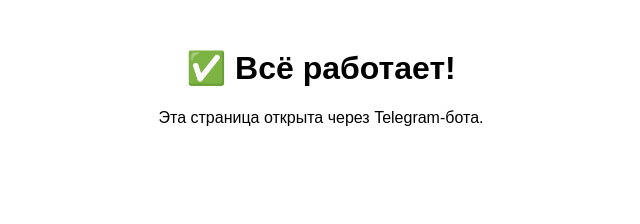
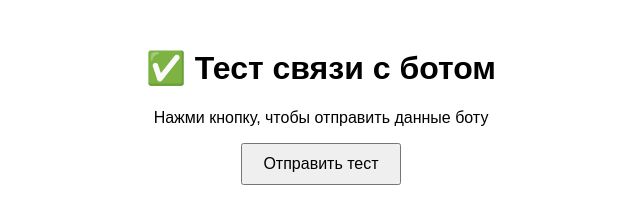
Before and after one commit to matveyyy616/tg-miniapp, a plain HTML site: page index.html in a window 1280 px wide. Shown: the whole page, without its empty margins (319-959 px from the left). Drawn offline with Linux system fonts and the light colour scheme.

Commit message:
Update index.html

```diff
--- a/index.html
+++ b/index.html
@@ -4,9 +4,22 @@
   <meta charset="UTF-8" />
   <meta name="viewport" content="width=device-width, initial-scale=1.0" />
   <title>Тест мини‑приложения</title>
+  <style>
+    body { font-family: sans-serif; text-align: center; padding: 20px; }
+    button { padding: 10px 20px; font-size: 16px; cursor: pointer; }
+  </style>
 </head>
-<body style="font-family: sans-serif; text-align: center; padding: 20px;">
-  <h1>✅ Всё работает!</h1>
-  <p>Эта страница открыта через Telegram‑бота.</p>
+<body>
+  <h1>✅ Тест связи с ботом</h1>
+  <p>Нажми кнопку, чтобы отправить данные боту</p>
+  <button onclick="sendData()">Отправить тест</button>
+
+  <script src="https://telegram.org/js/telegram-web-app.js"></script>
+  <script>
+    function sendData() {
+      const data = { testType: 'Проверка связи' };
+      Telegram.WebApp.sendData(JSON.stringify(data));
+    }
+  </script>
 </body>
 </html>
```
